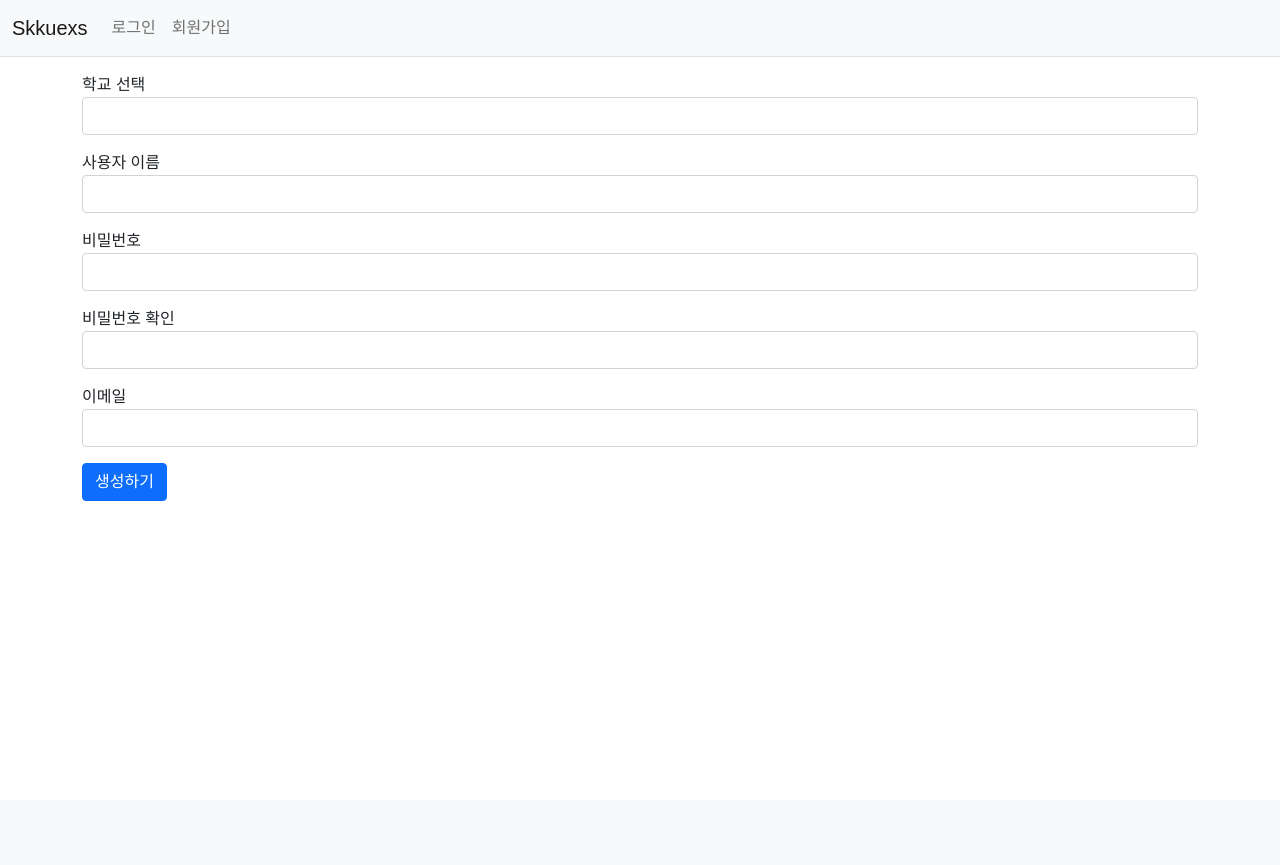
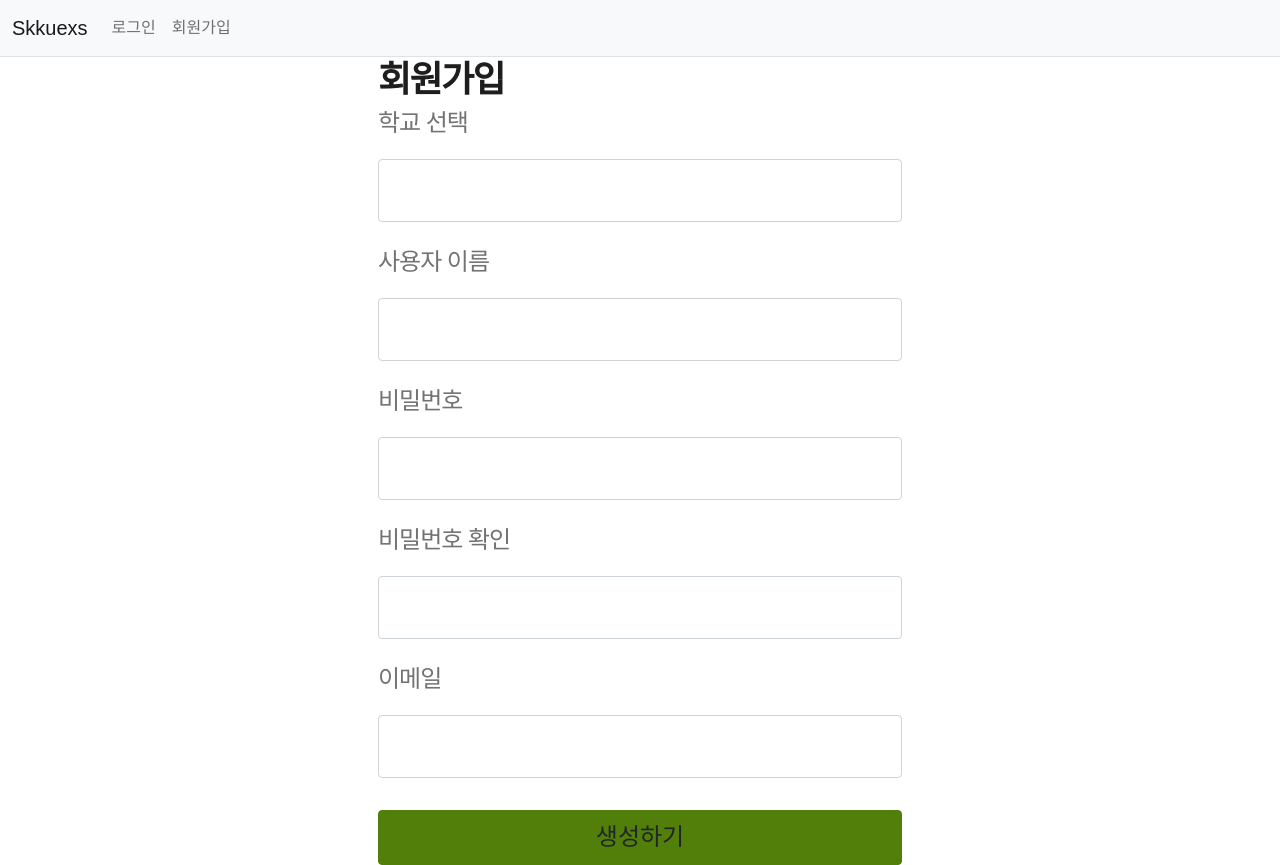
Before and after one commit to viroovr/skkuexs, a Django app: page /common/signup/ in a window 1280 px wide. Before the commit the page ends 501 px from the top, so only its background shows below. Run offline with Django 4.2, Linux system fonts and the light colour scheme; some libraries are stand-ins or nearby versions.

Commit message:
Apply css

```diff
--- a/templates/common/signup.html
+++ b/templates/common/signup.html
@@ -1,35 +1,36 @@
 {% extends "base.html" %}
 {% block content %}
-<div class="container my-3">
+<div class="container my-33">
     <form method="post" action="{% url 'common:signup' %}">
         {% csrf_token %}
         {% include "form_errors.html" %}
+        <label class="search_title">회원가입</label>
         <div class="mb-3">
-            <label for="school">학교 선택</label>
-            <input type="text" class="form-control" name="school" id="school"
+            <label for="school" class="search_subtitle">학교 선택</label>
+            <input type="text" class="form-email" name="school" id="school"
                    value="{{ form.school.value|default_if_none:'' }}">
         </div>
         <div class="mb-3">
-            <label for="username">사용자 이름</label>
-            <input type="text" class="form-control" name="username" id="username"
+            <label for="username" class="search_subtitle">사용자 이름</label>
+            <input type="text" class="form-email" name="username" id="username"
                    value="{{ form.username.value|default_if_none:'' }}">
         </div>
         <div class="mb-3">
-            <label for="password1">비밀번호</label>
-            <input type="password" class="form-control" name="password1" id="password1"
+            <label for="password1" class="search_subtitle">비밀번호</label>
+            <input type="password" class="form-email" name="password1" id="password1"
                    value="{{ form.password1.value|default_if_none:'' }}">
         </div>
         <div class="mb-3">
-            <label for="password2">비밀번호 확인</label>
-            <input type="password" class="form-control" name="password2" id="password2"
+            <label for="password2" class="search_subtitle">비밀번호 확인</label>
+            <input type="password" class="form-email" name="password2" id="password2"
                    value="{{ form.password2.value|default_if_none:'' }}">
         </div>
         <div class="mb-3">
-            <label for="email">이메일</label>
-            <input type="text" class="form-control" name="email" id="email"
+            <label for="email" class="search_subtitle">이메일</label>
+            <input type="text" class="form-email" name="email" id="email"
                    value="{{ form.email.value|default_if_none:'' }}">
         </div>
-        <button type="submit" class="btn btn-primary">생성하기</button>
+        <button type="submit" class="btnbtn btn-send">생성하기</button>
     </form>
 </div>
 {% endblock %}
```
Also changed, not shown: templates/common/login.html (+6 -2 lines), templates/password_reset_complete.html (+4 -5 lines), templates/password_reset_confirm.html (+6 -6 lines), templates/password_reset_done.html (+6 -1 lines), templates/password_reset_done_fail.html (+6 -1 lines).
